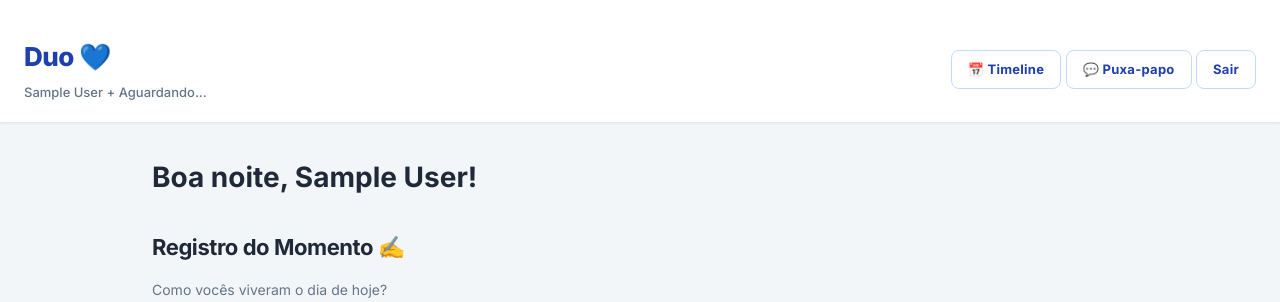
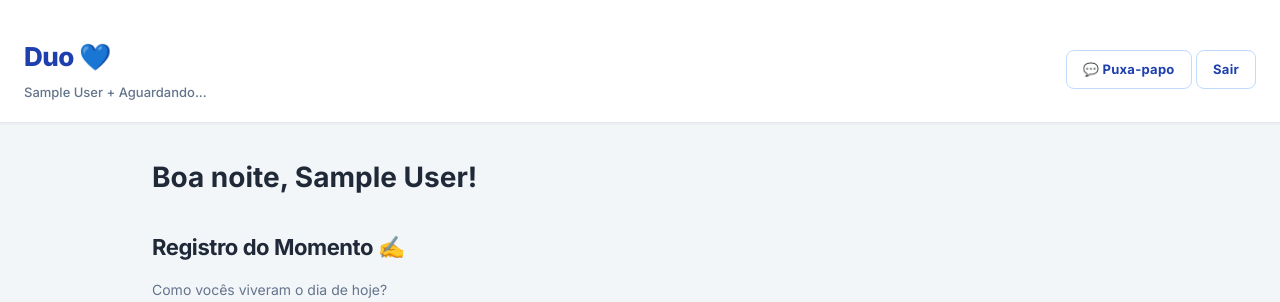
Before and after one commit to sabrinaandraderocha-cmyk/duo, a FastAPI app: page / in a window 1280 px wide. Shown: the top 302 px of the page. Run offline with FastAPI, Linux system fonts and the light colour scheme; a user stored in the database is signed in; tables that the repository leaves empty hold one stand-in row (values such as "Sample post").

Commit message:
Update base.html

```diff
--- a/app/templates/base.html
+++ b/app/templates/base.html
@@ -29,7 +29,6 @@
 
       <nav class="quick-actions">
         {% if user %}
-          <a class="btn secondary tiny" href="/">📅 Timeline</a>
           <a class="btn secondary tiny" href="/puxa-papo">💬 Puxa-papo</a>
           <a class="btn secondary tiny" href="/logout">Sair</a>
         {% else %}
```
